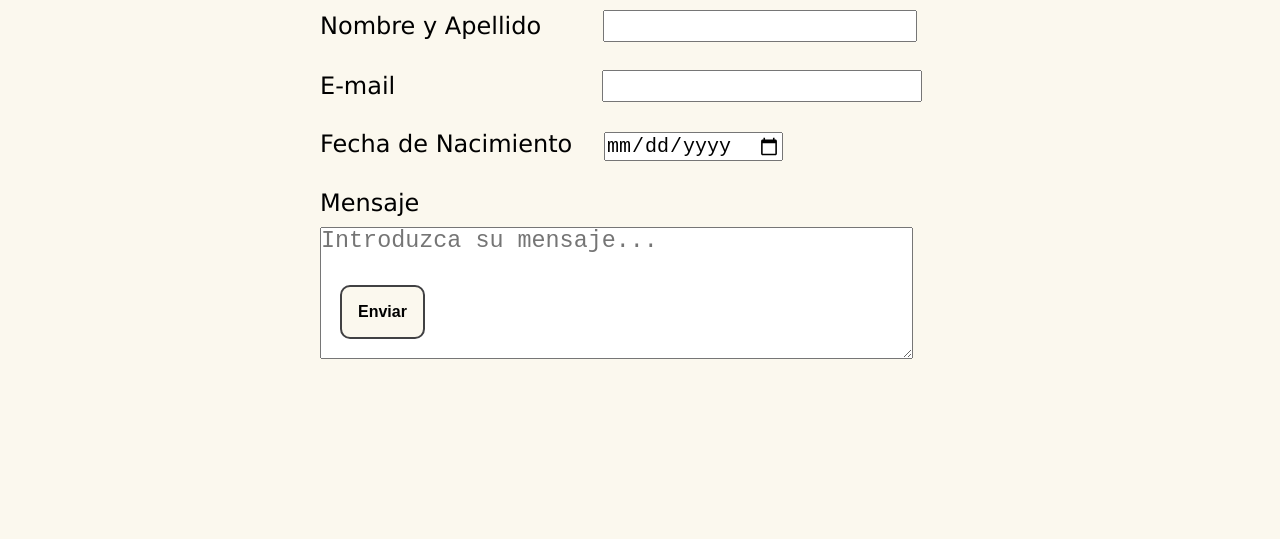
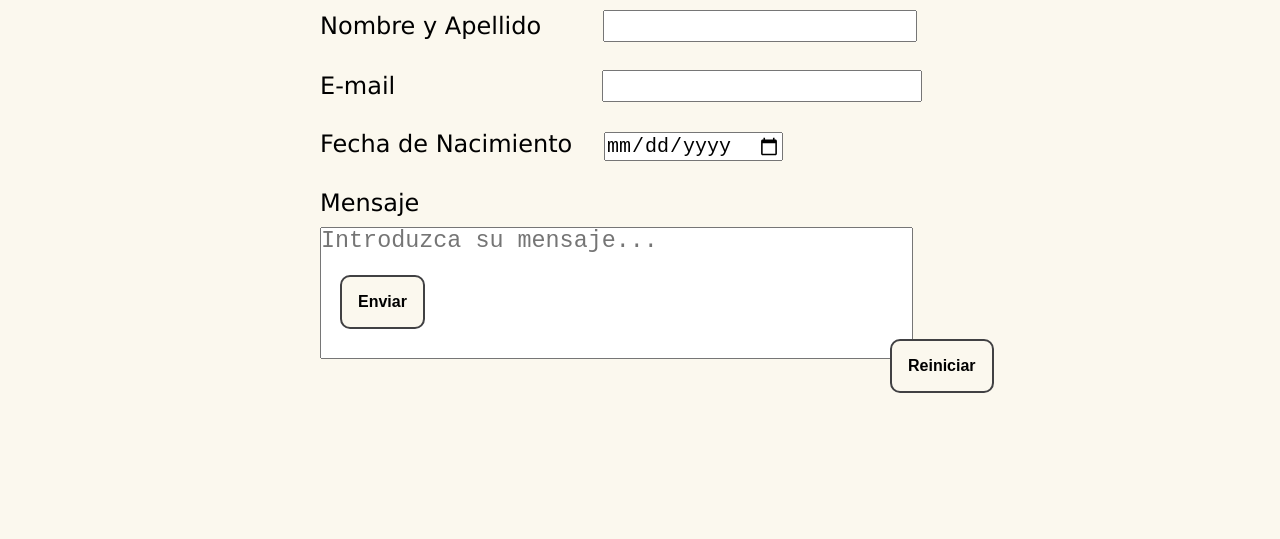
Before and after one commit to andymedina1/pruebas, a plain HTML site: page pages/contacto.html in a window 1280 px wide. Shown: the part 196-735 px from the top of the page. Drawn offline with Linux system fonts and the light colour scheme.

```diff
--- a/css/estilos.css
+++ b/css/estilos.css
@@ -283,10 +283,9 @@
   padding-right: 1em;
 }
 
-.submit {
+.submit,
+.reset {
   position: relative;
-  bottom: 70px;
-  left: 20px;
   padding: 1em;
   border: solid 2px #414143;
   border-radius: 10px;
@@ -296,7 +295,18 @@
   cursor: pointer;
 }
 
-.submit:hover {
+.submit {
+  bottom: 80px;
+  left: 20px;
+}
+
+.reset {
+  bottom: 70px;
+  left: 570px;
+}
+
+.submit:hover,
+.reset:hover {
   background-color: #ffa42c;
   color: aliceblue;
 }
--- a/pages/contacto.html
+++ b/pages/contacto.html
@@ -8,7 +8,7 @@
   <!--   CSS   -->
   <link rel="stylesheet" href="../css/estilos.css">
   <!-- Icono -->
-  <link rel="icon" type="image/x-icon" href="./img/mug.svg">
+  <link rel="icon" type="image/x-icon" href="../img/mug.svg">
   <!-- Fuente -->
   <link rel="preconnect" href="https://fonts.googleapis.com">
   <link rel="preconnect" href="https://fonts.gstatic.com" crossorigin>
@@ -61,6 +61,8 @@
         <br>
         <textarea name="mensaje" id="mensaje" cols="41" rows="5" placeholder="Introduzca su mensaje..."></textarea>
         <button class="submit" type="submit">Enviar</button>
+        <br>
+        <button class="reset" type="reset">Reiniciar</button>
       </div>
     </form>
   </main>
```
Also changed, not shown: pages/clientes.html (+1 -1 lines), pages/nosotros.html (+1 -1 lines), pages/productos.html (+1 -1 lines), pages/sucursales.html (+1 -1 lines).
